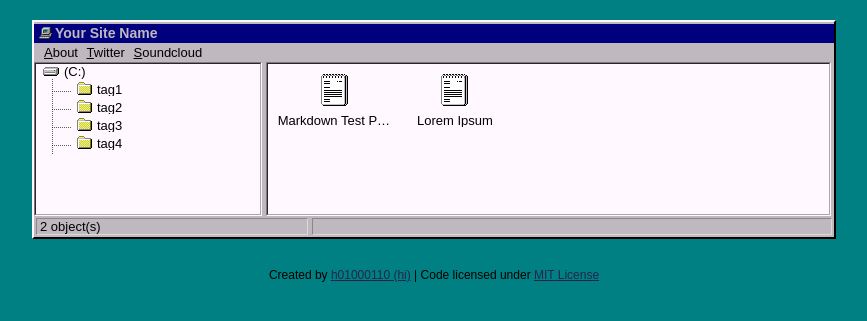
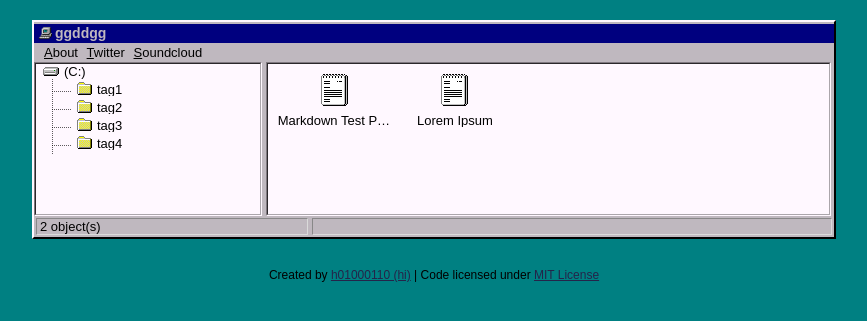
Before and after one commit to ggddgg/ggddgg.github.io, a Jekyll site: the page built from index.html, in a window 1280 px wide. Shown: the top 321 px of the page, without its empty margins (206-1073 px from the left). Built offline with Jekyll 4.4.1, drawn with Linux system fonts in a browser that asks for light colours.

Commit message:
Update _config.yml

```diff
--- a/_config.yml
+++ b/_config.yml
@@ -1,9 +1,9 @@
 permalink: /:year:month:day/:title
-url: #Your url here
-baseurl: /project
+url: "https://ggddgg.github.io/"
+baseurl: ""
 
 # variables
-name: Your Site Name
+name: ggddgg
 description: Your description here
 google_verification: null
 
```
